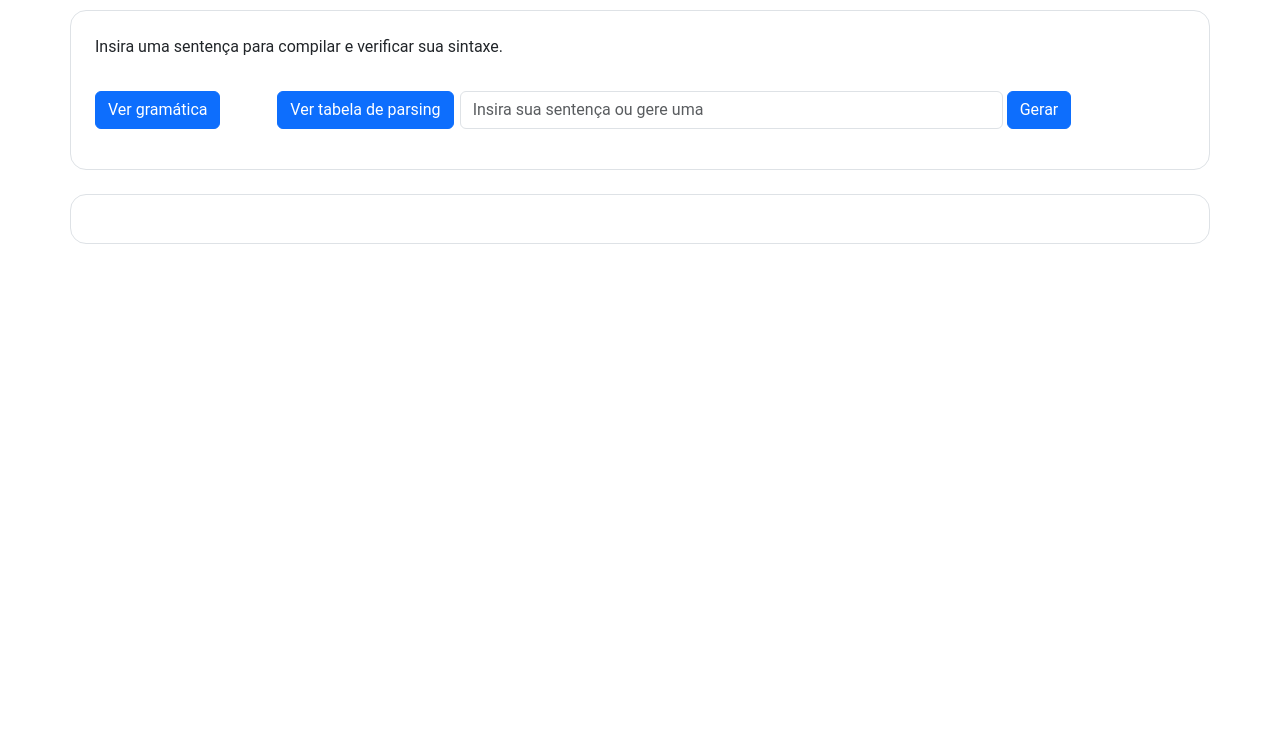
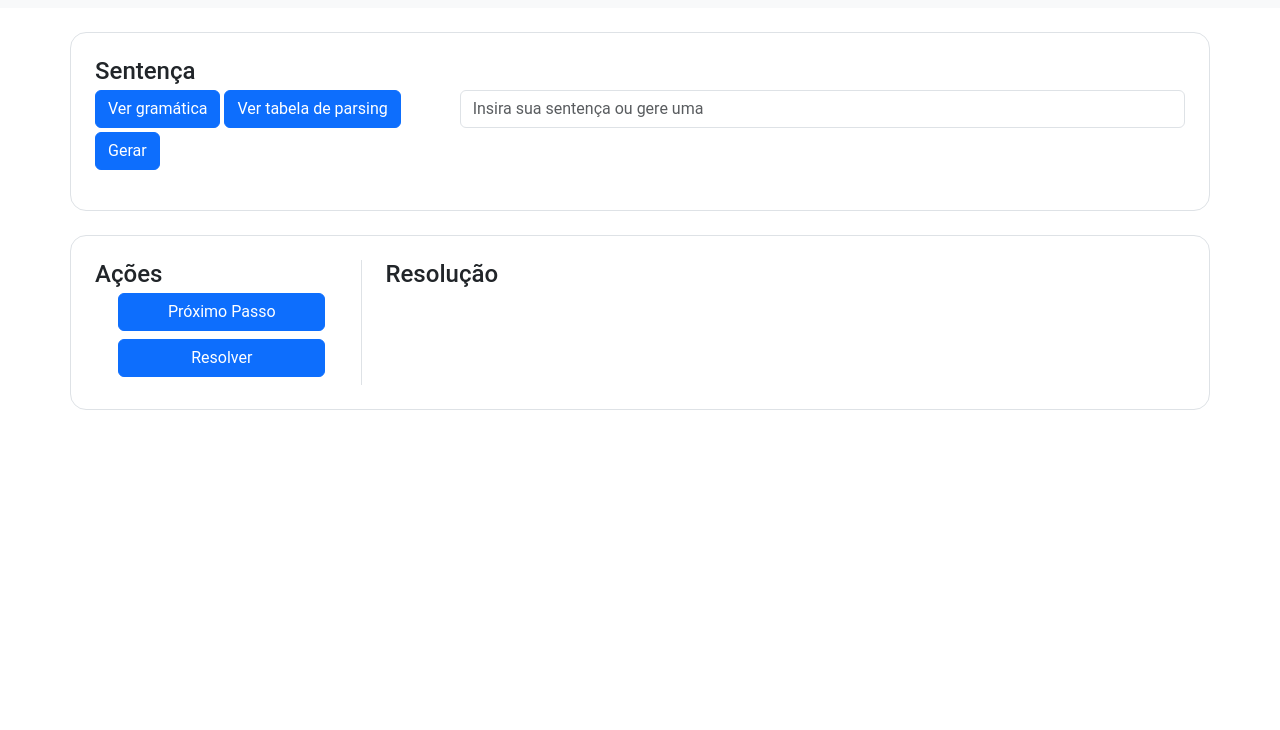
Before and after one commit to BuenoCarlos/Compiladores, a plain HTML site: page src/index.html in a window 1280 px wide. Shown: the part 70-800 px from the top of the page. Drawn offline with nearby package versions, Linux system fonts and the light colour scheme.

Commit message:
Estrutura base frontend
- Container de sentença
- Container do analisador

```diff
--- a/src/index.html
+++ b/src/index.html
@@ -16,17 +16,17 @@
 <body>
     <nav class="navbar bg-body-tertiary ">
         <div class="container-fluid justify-content-center">
-            <a class="navbar-brand">Compilador</a>
+            <h2 class="navbar">Compilador</h2>
         </div>
     </nav>
     <div class="container mt-4 border rounded-4 p-4">
-        <div class="row mb-3">
+        <div class="row">
             <div class="col-md-12">
-                <p>Insira uma sentença para compilar e verificar sua sintaxe.</p>
+                <h4 class="mb-1">Sentença</h4>
             </div>
         </div>
         <div class="row mb-3 g-1 ">
-            <div class="col-2">
+            <div class="col-auto align-self-center">
                 <button type="button" class="btn btn-primary" data-bs-toggle="modal" data-bs-target="#gramaticaModal">Ver gramática</button>
                 <div class="modal fade" id="gramaticaModal" tabindex="-1" aria-labelledby="gramaticaModalLabel" aria-hidden="true">
                     <div class="modal-dialog modal-dialog-centered">
@@ -48,7 +48,7 @@
                     </div>
                 </div>
             </div>
-            <div class="col-2">
+            <div class="col-auto me-auto">
                 <button type="button" class="btn btn-primary" data-bs-toggle="modal" data-bs-target="#tabelaModal">Ver tabela de parsing</button>
                 <div class="modal fade" id="tabelaModal" tabindex="-1" aria-labelledby="tabelaModalLabel" aria-hidden="true">
                     <div class="modal-dialog modal-dialog-centered">
@@ -87,16 +87,41 @@
                     </div>
                 </div>
             </div>
-            <div class="col-md-6">
+            <div class="col-8">
                 <input id="inputCode" class="form-control" placeholder="Insira sua sentença ou gere uma"></input>
             </div>
-            <div class="col-md-1">
+            <div class="col-1">
                 <button id="compileButton" class="btn btn-primary">Gerar</button>
             </div>
         </div>
     </div>
     <div class="container mt-4 border rounded-4 p-4">
-
+        <div class="row">
+            <div class="col-md-3 border-end">
+                <div class="validate-wrapper">
+                    <div class="validate">
+                        <h4 class="mb-1">Ações</h4>
+                        <div class="row mb-2 justify-content-center">
+                            <div class="col-md-10">
+                                <button id="nextPass" onclick="nextPass()" class="btn btn-primary w-100">Próximo Passo</button>
+                            </div>
+                        </div>
+                        <div class="row mb-2 justify-content-center">
+                            <div class="col-md-10">
+                                <button id="lastPass" onclick="checkEnd()" class="btn btn-primary w-100">Resolver</button>
+                            </div>
+                        </div>
+                    </div>
+                </div>
+            </div>
+            <div class="col-md-9">
+                <div class="table-wrapper container">
+                    <h4 class="mb-1">Resolução</h4>
+                    <table id="resolutionTable" class="table"></table>
+                    <div id="anchor"></div>
+                </div>
+            </div>
+        </div>
     </div>
 </body>
 </html>
```
